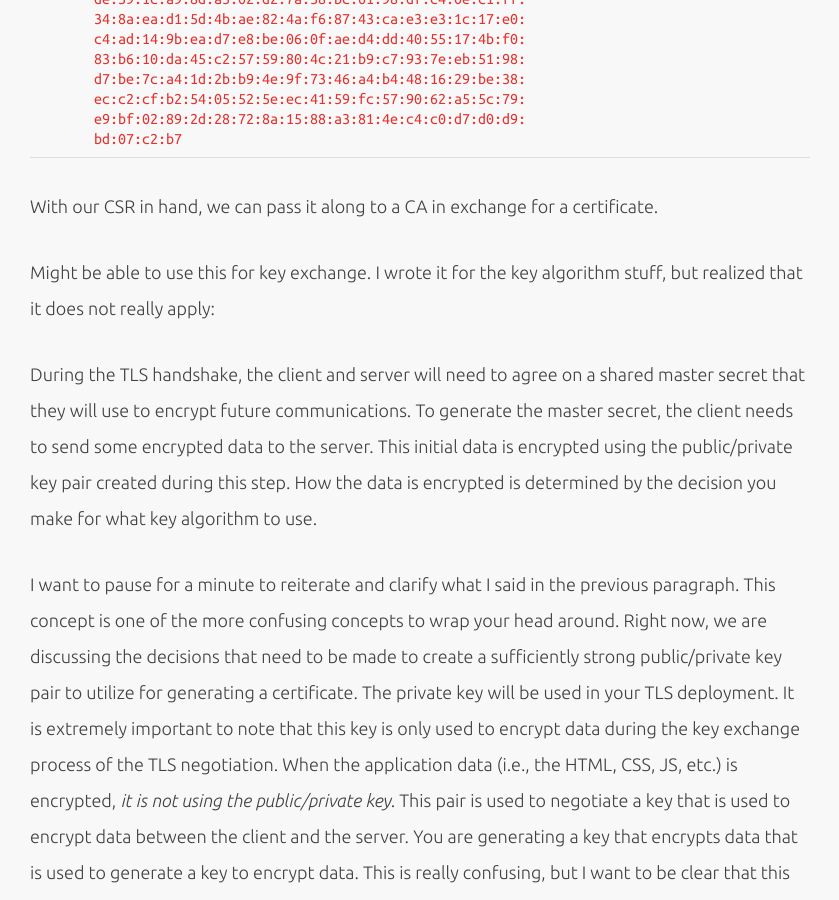
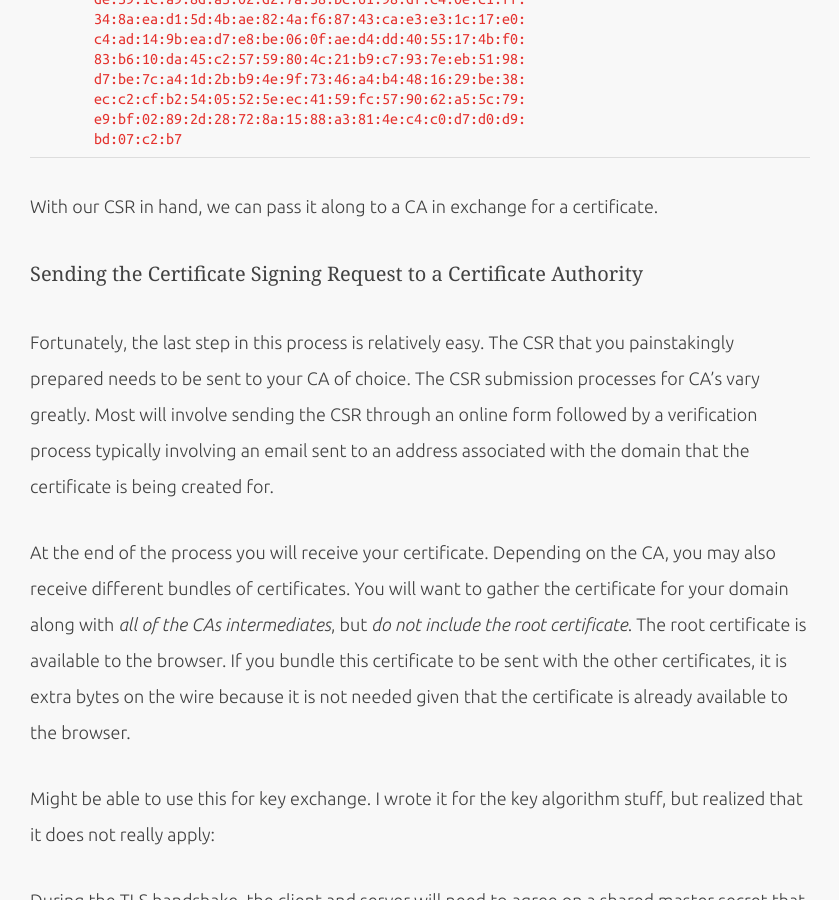
Before and after one commit to tollmanz/tollmanz.com-old, a Jekyll site: the page built from _posts/2015-03-15-decision-based-tls-deployment.markdown, in a window 1280 px wide and 900 px high, scrolled down 10952 px. Shown: the whole window, without its empty margins (0-839 px from the left). Built offline with Jekyll 4.4.1, drawn with Linux system fonts in a browser that asks for light colours; some web fonts are replaced.

Commit message:
TLS updates.

```diff
--- a/_posts/2015-03-15-decision-based-tls-deployment.markdown
+++ b/_posts/2015-03-15-decision-based-tls-deployment.markdown
@@ -11,9 +11,15 @@ A major goal of TLS is to provide endpoint authentication, which is to verify th
 
 In the process of obtaining a certificate, a number of important decisions need to be made.
 
+
+
+
 First, you need to decide where to buy a certificate.
 
 Second, you need to decide what type of certificate to buy, single domain, wildcard, or extra validation.
+
+
+
 
 In the certificate generation process, you will need to create strong public/private key pair for use during the TLS handshake. The public key will then be used to generate a certificate signing request (CSR) that is sent to a Certificate Authority (CA) to generate the certificate. Let's break down these processes.
 
@@ -328,8 +334,11 @@ Certificate Request:
 
 With our CSR in hand, we can pass it along to a CA in exchange for a certificate.
 
+#### Sending the Certificate Signing Request to a Certificate Authority
 
+Fortunately, the last step in this process is relatively easy. The CSR that you painstakingly prepared needs to be sent to your CA of choice. The CSR submission processes for CA's vary greatly. Most will involve sending the CSR through an online form followed by a verification process typically involving an email sent to an address associated with the domain that the certificate is being created for.
 
+At the end of the process you will receive your certificate. Depending on the CA, you may also receive different bundles of certificates. You will want to gather the certificate for your domain along with *all of the CAs intermediates*, but *do not include the root certificate*. The root certificate is available to the browser. If you bundle this certificate to be sent with the other certificates, it is extra bytes on the wire because it is not needed given that the certificate is already available to the browser.
 
 
 
```
